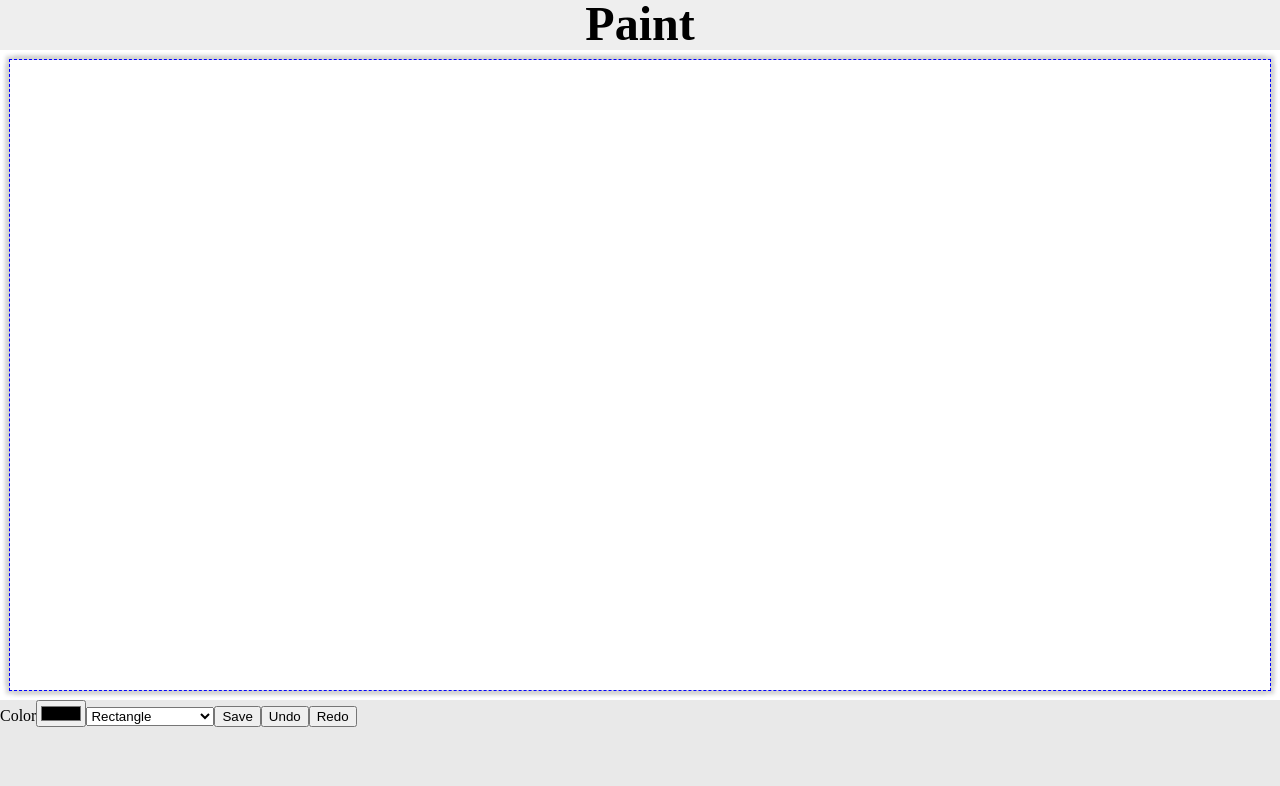
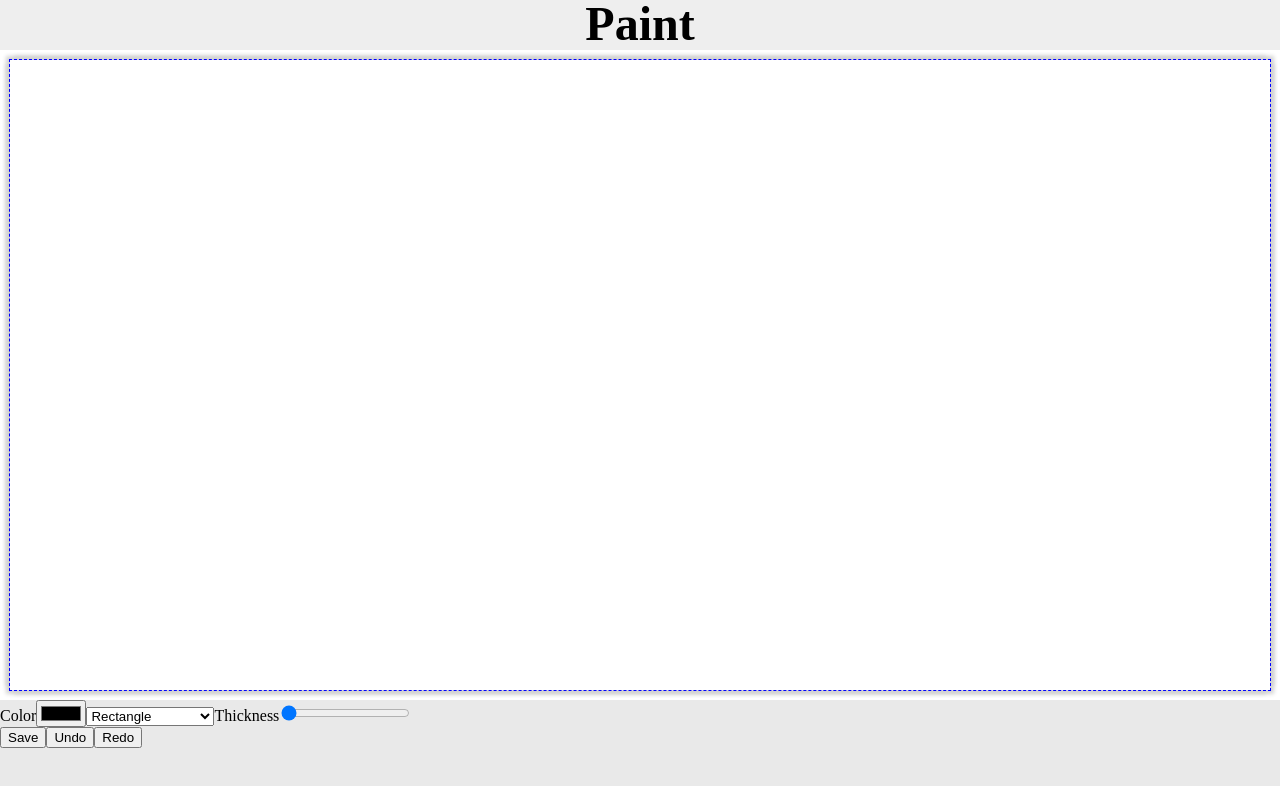
Before and after one commit to cjsellwood/paint, a React (Create React App) app: page / in a window 1280 px wide. Shown: the top 786 px of the page. Built offline with nearby package versions, Linux system fonts and the light colour scheme.

Commit message:
Add setting of line thickness

```diff
--- a/src/components/Canvas.tsx
+++ b/src/components/Canvas.tsx
@@ -18,8 +18,9 @@ import { Step } from "../store/reducers/paint";
 const Canvas = () => {
   const ref = useRef(null);
   const topLayerRef = useRef(null);
+
   const dispatch = useDispatch();
-  const { steps, tool, color, save, undoIndex } = useSelector(
+  const { steps, tool, color, save, undoIndex, thickness } = useSelector(
     (state: RootState) => state.paint
   );
 
@@ -40,6 +41,12 @@ const Canvas = () => {
   useEffect(() => {
     toolRef.current = tool;
   }, [tool]);
+
+  // Use ref for line thickness
+  const thicknessRef = useRef(thickness);
+  useEffect(() => {
+    thicknessRef.current = thickness;
+  }, [thickness]);
 
   useEffect(() => {
     // Load canvas and resize canvas to fit screen
@@ -135,6 +142,7 @@ const Canvas = () => {
             drawRectangleOutline(
               topContext,
               colorRef.current,
+              thicknessRef.current,
               minLeft,
               minTop,
               newWidth,
@@ -148,6 +156,7 @@ const Canvas = () => {
             drawCircleOutline(
               topContext,
               colorRef.current,
+              thicknessRef.current,
               circleX,
               circleY,
               circleR
@@ -157,6 +166,7 @@ const Canvas = () => {
             drawLine(
               topContext,
               colorRef.current,
+              thicknessRef.current,
               startX,
               startY,
               currentX,
@@ -201,6 +211,7 @@ const Canvas = () => {
             color: colorRef.current,
             value: {
               type: "rectangleOutline",
+              thickness: thicknessRef.current,
               left: minLeft,
               top: minTop,
               width: newWidth,
@@ -224,6 +235,7 @@ const Canvas = () => {
             color: colorRef.current,
             value: {
               type: "circleOutline",
+              thickness: thicknessRef.current,
               x: circleX,
               y: circleY,
               r: circleR,
@@ -235,6 +247,7 @@ const Canvas = () => {
             color: colorRef.current,
             value: {
               type: "line",
+              thickness: thicknessRef.current,
               startX,
               startY,
               endX: currentX,
@@ -306,6 +319,7 @@ const Canvas = () => {
     topCanvas.addEventListener("mouseenter", handleMouseEnter);
   }, [dispatch]);
 
+  // Save drawing as png
   useEffect(() => {
     if (save) {
       const canvas = ref.current! as HTMLCanvasElement;
@@ -318,13 +332,14 @@ const Canvas = () => {
     }
   }, [dispatch, save]);
 
+  // Redraw canvas with different less or more steps when pressing undo/redo
   useEffect(() => {
     const canvas = ref.current! as HTMLCanvasElement;
     const context = canvas.getContext("2d")!;
     clearCanvas(canvas);
     drawBackground(canvas);
     drawAllSteps(context, steps.slice(0, steps.length - undoIndex));
-  // eslint-disable-next-line react-hooks/exhaustive-deps
+    // eslint-disable-next-line react-hooks/exhaustive-deps
   }, [undoIndex]);
 
   return (
--- a/src/components/Controls.tsx
+++ b/src/components/Controls.tsx
@@ -1,25 +1,45 @@
 import { useDispatch, useSelector } from "react-redux";
 import { RootState } from "../index";
-import { setColor, setTool, toggleSave, undo, redo } from "../store/actions/paint";
+import {
+  setColor,
+  setTool,
+  toggleSave,
+  undo,
+  redo,
+  setThickness,
+} from "../store/actions/paint";
 
 const Controls = () => {
-  const tool = useSelector((state: RootState) => state.paint.tool);
+  const { tool, thickness } = useSelector((state: RootState) => state.paint);
   const dispatch = useDispatch();
 
   return (
     <div>
+      <form>
         <label>Color</label>
         <input
           type="color"
           onChange={(e) => dispatch(setColor(e.target.value))}
         />
-      <select value={tool} onChange={(e) => dispatch(setTool(e.target.value))}>
+        <select
+          value={tool}
+          onChange={(e) => dispatch(setTool(e.target.value))}
+        >
           <option value="rectangle">Rectangle</option>
           <option value="rectangleOutline">Rectangle Outline</option>
           <option value="circle">Circle</option>
           <option value="circleOutline">Circle Outline</option>
           <option value="line">Line</option>
         </select>
+        <label>Thickness</label>
+        <input
+          type="range"
+          min="1"
+          max="20"
+          value={thickness}
+          onChange={(e) => dispatch(setThickness(Number(e.target.value)))}
+        />
+      </form>
       <button onClick={() => dispatch(toggleSave())}>Save</button>
       <button onClick={() => dispatch(undo())}>Undo</button>
       <button onClick={() => dispatch(redo())}>Redo</button>
--- a/src/components/functions/drawAllSteps.ts
+++ b/src/components/functions/drawAllSteps.ts
@@ -31,6 +31,7 @@ const drawAllSteps = (
       drawRectangleOutline(
         context,
         step.color,
+        step.value.thickness,
         step.value.left,
         step.value.top,
         step.value.width,
@@ -42,6 +43,7 @@ const drawAllSteps = (
       drawCircleOutline(
         context,
         step.color,
+        step.value.thickness,
         step.value.x,
         step.value.y,
         step.value.r
@@ -50,6 +52,7 @@ const drawAllSteps = (
       drawLine(
         context,
         step.color,
+        step.value.thickness,
         step.value.startX,
         step.value.startY,
         step.value.endX,
--- a/src/components/functions/drawing.ts
+++ b/src/components/functions/drawing.ts
@@ -23,11 +23,13 @@ export const drawRectangle = (
 export const drawRectangleOutline = (
   context: CanvasRenderingContext2D,
   color: string,
+  thickness: number,
   x: number,
   y: number,
   width: number,
   height: number
 ): void => {
+  context.lineWidth = thickness;
   context.strokeStyle = color;
   context.strokeRect(x, y, width, height);
 };
@@ -48,12 +50,14 @@ export const drawCircle = (
 export const drawCircleOutline = (
   context: CanvasRenderingContext2D,
   color: string,
+  thickness: number,
   centerX: number,
   centerY: number,
   radius: number
 ): void => {
   context.beginPath();
   context.strokeStyle = color;
+  context.lineWidth = thickness;
   context.arc(centerX, centerY, radius, 0, 2 * Math.PI, true);
   context.stroke();
 };
@@ -61,6 +65,7 @@ export const drawCircleOutline = (
 export const drawLine = (
   context: CanvasRenderingContext2D,
   color: string,
+  thickness: number,
   startX: number,
   startY: number,
   endX: number,
@@ -68,6 +73,7 @@ export const drawLine = (
 ): void => {
   context.beginPath();
   context.strokeStyle = color;
+  context.lineWidth = thickness;
   context.moveTo(startX, startY);
   context.lineTo(endX, endY);
   context.stroke();
--- a/src/index.tsx
+++ b/src/index.tsx
@@ -16,6 +16,7 @@ export interface RootState {
     tool: string;
     save: boolean;
     undoIndex: number;
+    thickness: number;
   };
 }
 
--- a/src/store/actions/paint.ts
+++ b/src/store/actions/paint.ts
@@ -45,3 +45,10 @@ export const redo = () => {
     type: "REDO",
   };
 };
+
+export const setThickness = (thickness: number) => {
+  return {
+    type: "SET_THICKNESS",
+    thickness,
+  };
+};
--- a/src/store/reducers/paint.ts
+++ b/src/store/reducers/paint.ts
@@ -8,6 +8,7 @@ export type Rectangle = {
 
 export type RectangleOutline = {
   type: "rectangleOutline";
+  thickness: number;
   left: number;
   top: number;
   width: number;
@@ -23,6 +24,7 @@ export type Circle = {
 
 export type CircleOutline = {
   type: "circleOutline";
+  thickness: number;
   x: number;
   y: number;
   r: number;
@@ -30,6 +32,7 @@ export type CircleOutline = {
 
 export type Line = {
   type: "line";
+  thickness: number;
   startX: number;
   startY: number;
   endX: number;
@@ -47,6 +50,7 @@ type State = {
   tool: string;
   save: boolean;
   undoIndex: number;
+  thickness: number;
 };
 
 const initialState: State = {
@@ -55,6 +59,7 @@ const initialState: State = {
   tool: "rectangle",
   save: false,
   undoIndex: 0,
+  thickness: 1,
 };
 
 type Action =
@@ -70,7 +75,8 @@ type Action =
   | { type: "SET_TOOL"; tool: string }
   | { type: "TOGGLE_SAVE" }
   | { type: "UNDO" }
-  | { type: "REDO" };
+  | { type: "REDO" }
+  | { type: "SET_THICKNESS"; thickness: number };
 
 const reducer = (state = initialState, action: Action) => {
   switch (action.type) {
@@ -120,6 +126,12 @@ const reducer = (state = initialState, action: Action) => {
         ...state,
         undoIndex: state.undoIndex - 1,
       };
+    case "SET_THICKNESS":
+      console.log(action.thickness);
+      return {
+        ...state,
+        thickness: action.thickness,
+      };
     default:
       return state;
   }
```
Lines whose indentation alone changed are shown as unchanged.
